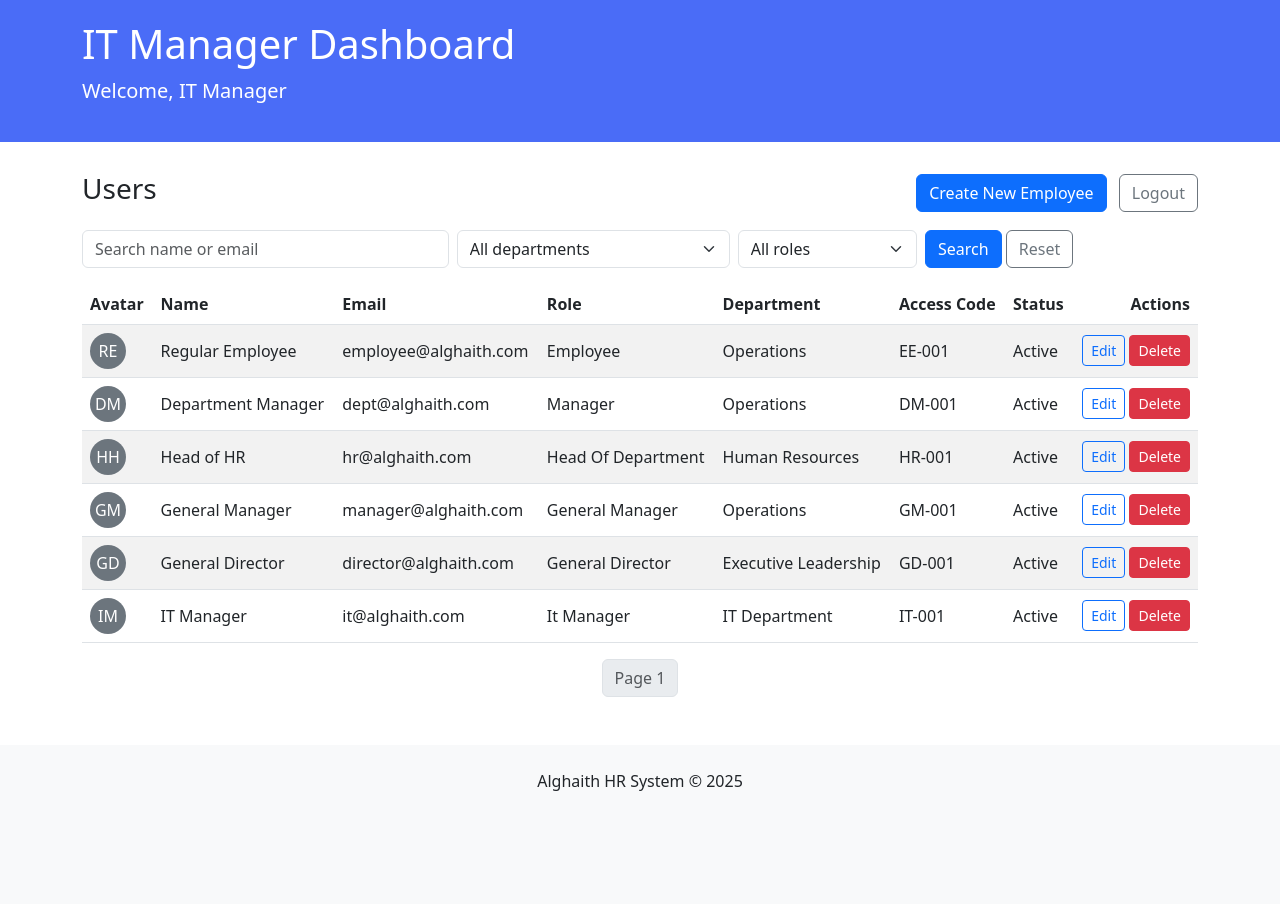
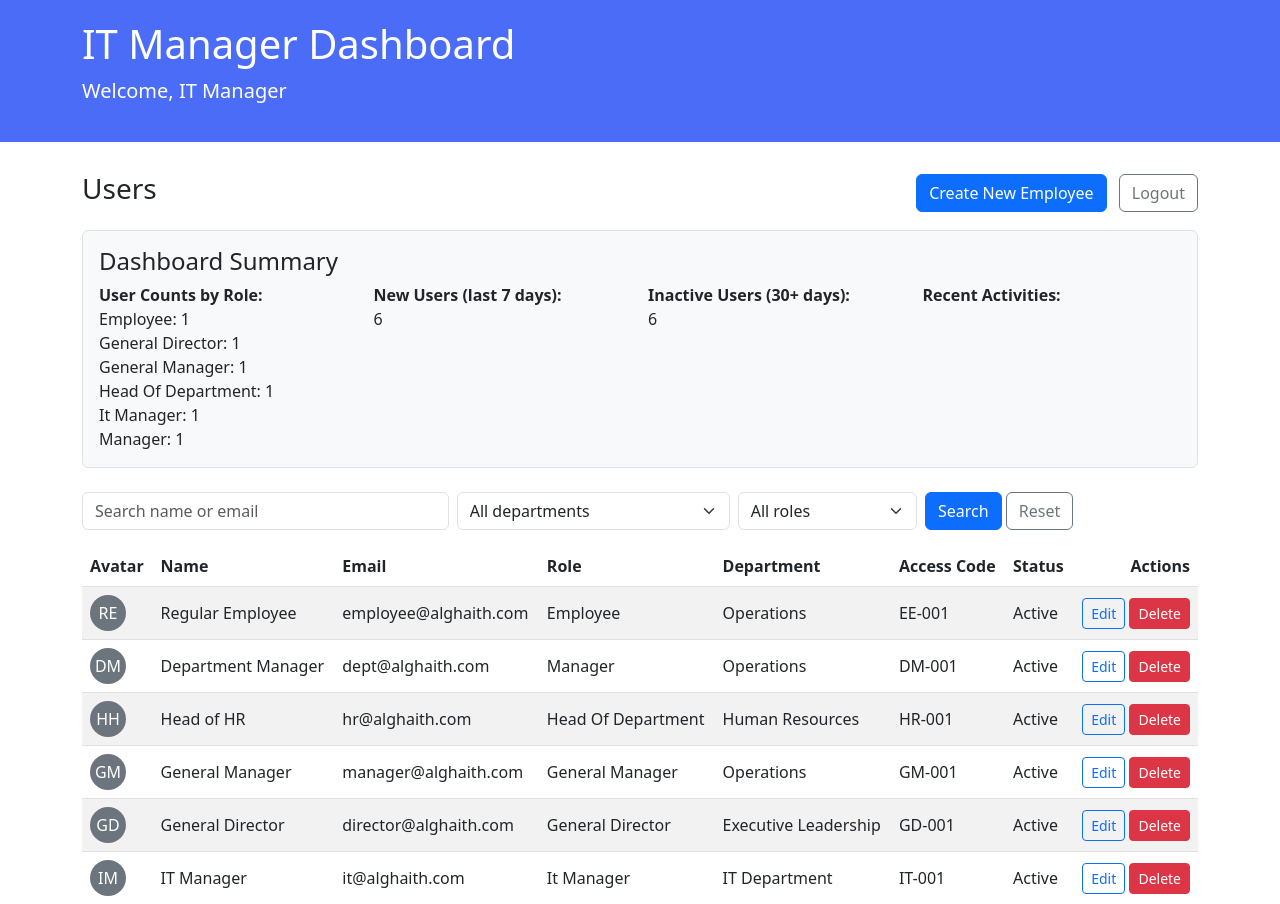
Before and after one commit to znacer99/HRcopilot, a Flask app: page /dashboard/it_manager in a window 1280 px wide. Shown: the part 56-960 px from the top of the page. Before the commit the page ends 847 px from the top, so only its background shows below. Run offline with Flask 3, Linux system fonts and the light colour scheme; a user stored in the database is signed in; some libraries are stand-ins or nearby versions.

Commit message:
dnt touch

```diff
--- a/core/permissions.py
+++ b/core/permissions.py
@@ -8,7 +8,7 @@
     # Simple permission matrix (role → permissions)
     ROLE_PERMISSIONS = {
         'it_manager': VIEW | EDIT | DELETE | ADMIN,
-        'general_director': VIEW | EDIT | DELETE,
+        'general_director': VIEW | EDIT | DELETE | ADMIN,
         'general_manager': VIEW | EDIT,
         'head_of_department': VIEW | EDIT,
         'manager': VIEW,
--- a/modules/dashboard/routes.py
+++ b/modules/dashboard/routes.py
@@ -9,6 +9,8 @@
 from .services import get_director_dashboard_data, get_manager_dashboard_data
 from modules.employee.services import create_employee, update_employee, delete_employee
 from core.logger import audit_log
+from datetime import datetime, timedelta
+from sqlalchemy import func, or_
 
 dashboard_bp = Blueprint('dashboard', __name__, template_folder='templates')
 
@@ -33,15 +35,8 @@
 
 @dashboard_bp.route('/it_manager')
 @login_required
-@role_required(['it_manager'])
+@role_required(['it_manager',])
 def it_manager_dashboard():
-    """
-    IT Manager dashboard:
-      - q: free text search against name/email
-      - role: filter by role
-      - department: filter by department id
-      - page: pagination (1-based)
-    """
     q = (request.args.get('q') or '').strip()
     role_filter = (request.args.get('role') or '').strip()
     dept_filter = (request.args.get('department') or '').strip()
@@ -61,7 +56,6 @@
         query = query.filter(User.role == role_filter)
 
     if dept_filter:
-        # Accept either id or empty
         try:
             dept_id = int(dept_filter)
             query = query.filter(User.department_id == dept_id)
@@ -71,6 +65,27 @@
     total = query.count()
     users = query.order_by(User.created_at.desc()).limit(per_page).offset((page - 1) * per_page).all()
     departments = Department.query.order_by(Department.name).all()
+
+    # Additional stats for dashboard summary
+
+    # User counts by role (all roles)
+    user_counts = db.session.query(
+        User.role,
+        func.count(User.id)
+    ).group_by(User.role).all()
+
+    # New users last 7 days
+    week_ago = datetime.utcnow() - timedelta(days=7)
+    new_users_count = User.query.filter(User.created_at >= week_ago).count()
+
+    # Inactive users (no login or last login older than 30 days)
+    month_ago = datetime.utcnow() - timedelta(days=30)
+    inactive_users_count = User.query.filter(
+        or_(User.last_login == None, User.last_login < month_ago)
+    ).count()
+
+    # Recent 10 activity logs
+    recent_activities = ActivityLog.query.order_by(ActivityLog.timestamp.desc()).limit(10).all()
 
     return render_template(
         'dashboard/it_manager.html',
@@ -82,13 +97,17 @@
         departments=departments,
         q=q,
         role_filter=role_filter,
-        dept_filter=dept_filter
+        dept_filter=dept_filter,
+        user_counts=user_counts,
+        new_users_count=new_users_count,
+        inactive_users_count=inactive_users_count,
+        recent_activities=recent_activities,
     )
 
 
 @dashboard_bp.route('/it_manager/employee/create', methods=['GET', 'POST'])
 @login_required
-@role_required(['it_manager'])
+@role_required(['it_manager',])
 def it_manager_create_employee():
     departments = Department.query.order_by(Department.name).all()
     if request.method == 'POST':
@@ -136,12 +155,99 @@
     return redirect(url_for('dashboard.it_manager_dashboard'))
 
 
+
 @dashboard_bp.route('/general_director')
 @login_required
 @role_required(['general_director'])
 def director_dashboard():
-    dashboard_data = get_director_dashboard_data()
-    return render_template('dashboard/general_director.html', user=current_user, **dashboard_data)
+    q = (request.args.get('q') or '').strip()
+    dept_filter = (request.args.get('department') or '').strip()
+    try:
+        page = max(int(request.args.get('page', 1)), 1)
+    except Exception:
+        page = 1
+    per_page = 10
+
+    query = User.query
+
+    if q:
+        like = f"%{q}%"
+        query = query.filter(or_(User.name.ilike(like), User.email.ilike(like)))
+
+    if dept_filter:
+        try:
+            dept_id = int(dept_filter)
+            query = query.filter(User.department_id == dept_id)
+        except ValueError:
+            pass
+
+    total = query.count()
+    employees = query.order_by(User.created_at.desc()).limit(per_page).offset((page - 1) * per_page).all()
+    departments = Department.query.order_by(Department.name).all()
+
+    return render_template(
+        'dashboard/general_director.html',
+        user=current_user,
+        employees=employees,
+        total=total,
+        page=page,
+        per_page=per_page,
+        departments=departments,
+        q=q,
+        dept_filter=dept_filter
+    )
+
+
+@dashboard_bp.route('/general_director/employee/create', methods=['GET', 'POST'])
+@login_required
+@role_required(['general_director'])
+def director_create_employee():
+    print(f"User role in create employee: {current_user.role}")
+    departments = Department.query.order_by(Department.name).all()
+    if request.method == 'POST':
+        form_data = request.form.to_dict()
+        try:
+            employee = create_employee(form_data)
+            audit_log(f'Created employee: {employee.email}')
+            flash('Employee created successfully', 'success')
+            return redirect(url_for('dashboard.director_dashboard'))
+        except Exception as e:
+            flash(f'Error creating employee: {str(e)}', 'danger')
+            return redirect(url_for('dashboard.director_create_employee'))
+    return render_template('dashboard/employee_form.html', departments=departments)
+
+
+@dashboard_bp.route('/general_director/employee/<int:id>/edit', methods=['GET', 'POST'])
+@login_required
+@role_required(['general_director'])
+def director_edit_employee(id):
+    employee = User.query.get_or_404(id)
+    departments = Department.query.order_by(Department.name).all()
+    if request.method == 'POST':
+        form_data = request.form.to_dict()
+        try:
+            employee = update_employee(id, form_data)
+            audit_log(f'Updated employee: {employee.email}')
+            flash('Employee updated successfully', 'success')
+            return redirect(url_for('dashboard.director_dashboard'))
+        except Exception as e:
+            flash(f'Error updating employee: {str(e)}', 'danger')
+            return redirect(url_for('dashboard.director_edit_employee', id=id))
+    return render_template('dashboard/employee_form.html', employee=employee, departments=departments)
+
+
+@dashboard_bp.route('/general_director/employee/<int:id>/delete', methods=['POST'])
+@login_required
+@role_required(['general_director'])
+def director_delete_employee(id):
+    try:
+        employee = delete_employee(id)
+        audit_log(f'Deleted employee: {employee.email}')
+        flash('Employee deleted successfully', 'success')
+    except Exception as e:
+        flash(f'Error deleting employee: {str(e)}', 'danger')
+    return redirect(url_for('dashboard.director_dashboard'))
+
 
 
 @dashboard_bp.route('/manager')
--- a/templates/dashboard/it_manager.html
+++ b/templates/dashboard/it_manager.html
@@ -10,7 +10,38 @@
         <a href="{{ url_for('auth.logout') }}" class="btn btn-outline-secondary ms-2">Logout</a>
     </div>
 </div>
-
+<div class="mb-4 p-3 border rounded bg-light">
+    <h4>Dashboard Summary</h4>
+    <div class="row g-3">
+      <div class="col-md-3">
+        <strong>User Counts by Role:</strong>
+        <ul class="list-unstyled mb-0">
+          {% for role, count in user_counts %}
+            <li>{{ role|replace('_',' ')|title }}: {{ count }}</li>
+          {% endfor %}
+        </ul>
+      </div>
+      <div class="col-md-3">
+        <strong>New Users (last 7 days):</strong>
+        <p>{{ new_users_count }}</p>
+      </div>
+      <div class="col-md-3">
+        <strong>Inactive Users (30+ days):</strong>
+        <p>{{ inactive_users_count }}</p>
+      </div>
+      <div class="col-md-3">
+        <strong>Recent Activities:</strong>
+        <ul class="list-unstyled small mb-0" style="max-height:100px; overflow-y:auto;">
+          {% for activity in recent_activities %}
+            <li>
+              {{ activity.timestamp.strftime('%Y-%m-%d %H:%M') }} –
+              {{ activity.user.name if activity.user else 'Unknown' }}: {{ activity.action }} on {{ activity.target }}
+            </li>
+          {% endfor %}
+        </ul>
+      </div>
+    </div>
+  </div>
 <form method="GET" action="{{ url_for('dashboard.it_manager_dashboard') }}" class="row g-2 mb-3">
   <div class="col-md-4">
     <input name="q" value="{{ q }}" class="form-control" placeholder="Search name or email">
```
Also changed, not shown: modules/dashboard/services.py (+24 -7 lines), templates/dashboard/general_director.html (+107 -21 lines), instance/app.db.
